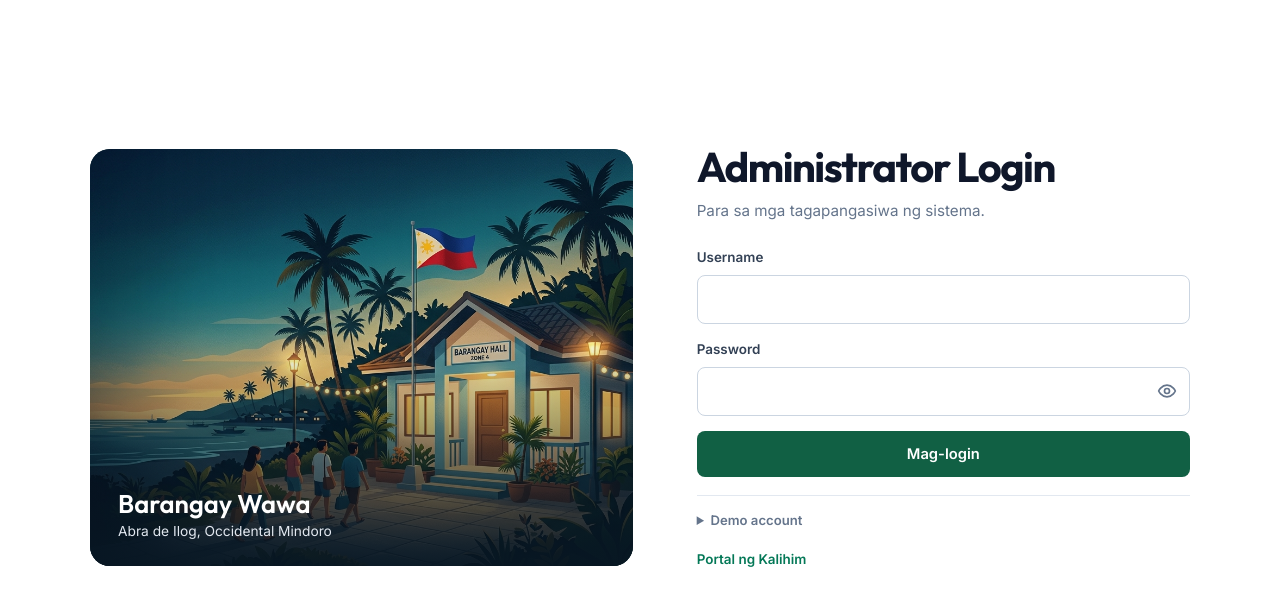
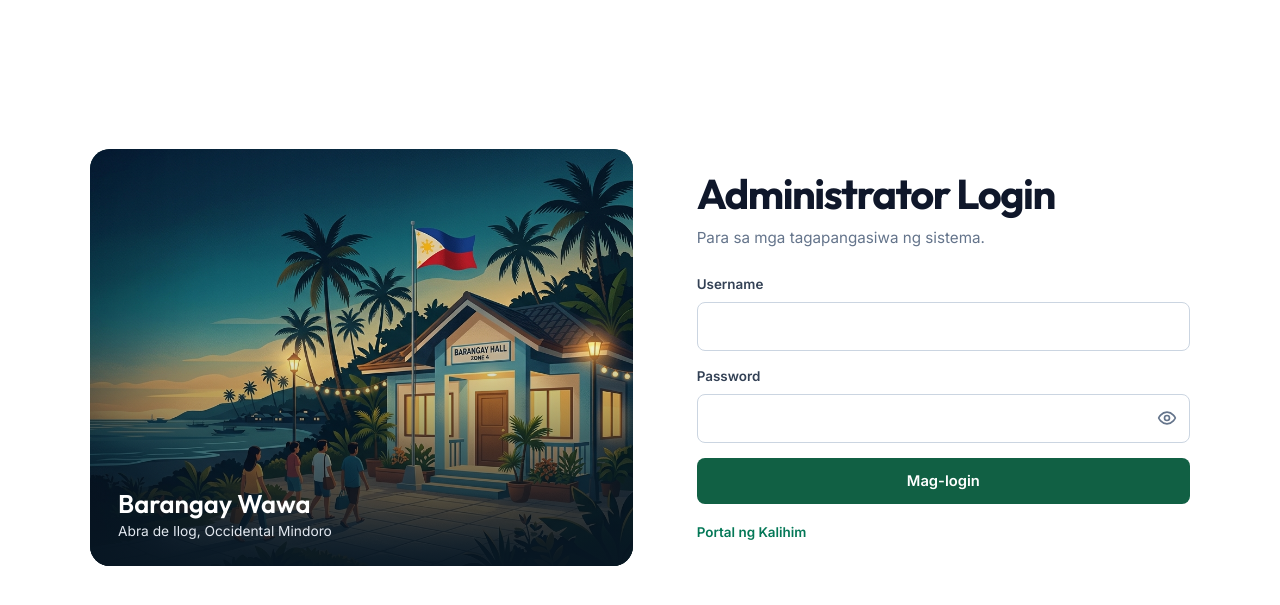
Before and after one commit to joshuadelarosa270-a11y/Baranggay-Document-and-Record-Management-System, a plain HTML site: page admin-login.html in a window 1280 px wide. Shown: the part 79-684 px from the top of the page. Drawn offline with Linux system fonts and the light colour scheme.

Commit message:
Remove demo account panel from admin-login.html

```diff
--- a/admin-login.html
+++ b/admin-login.html
@@ -53,11 +53,6 @@
         <button type="submit" class="btn auth-submit">Mag-login</button>
       </form>
 
-      <details class="auth-demo">
-        <summary>Demo account</summary>
-        <button type="button" class="auth-demo-option" data-demo-id="admin" data-demo-password="admin123">System Administrator</button>
-      </details>
-
       <nav class="auth-other" aria-label="Iba pang portal">
         <a href="secretary-login.html">Portal ng Kalihim</a>
       </nav>
```
